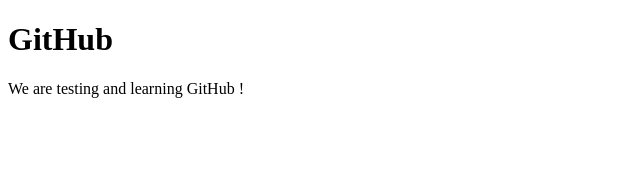
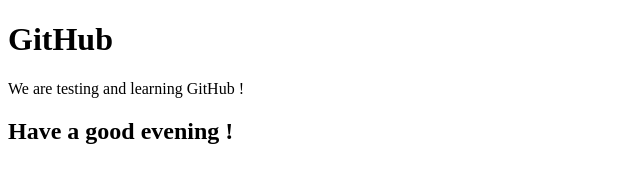
Before and after one commit to CeliaBoiss/helloWorld, a plain HTML site: page index.html in a window 1280 px wide. Shown: the whole page, without its empty margins (0-640 px from the left). Drawn offline with Linux system fonts and the light colour scheme.

Commit message:
Add a h2 in body

```diff
--- a/index.html
+++ b/index.html
@@ -7,5 +7,6 @@
 <body>
   <h1>GitHub</h1>
   <p>We are testing and learning GitHub !</p>
+  <h2>Have a good evening !</h2>
 </body>
 </html>
```
